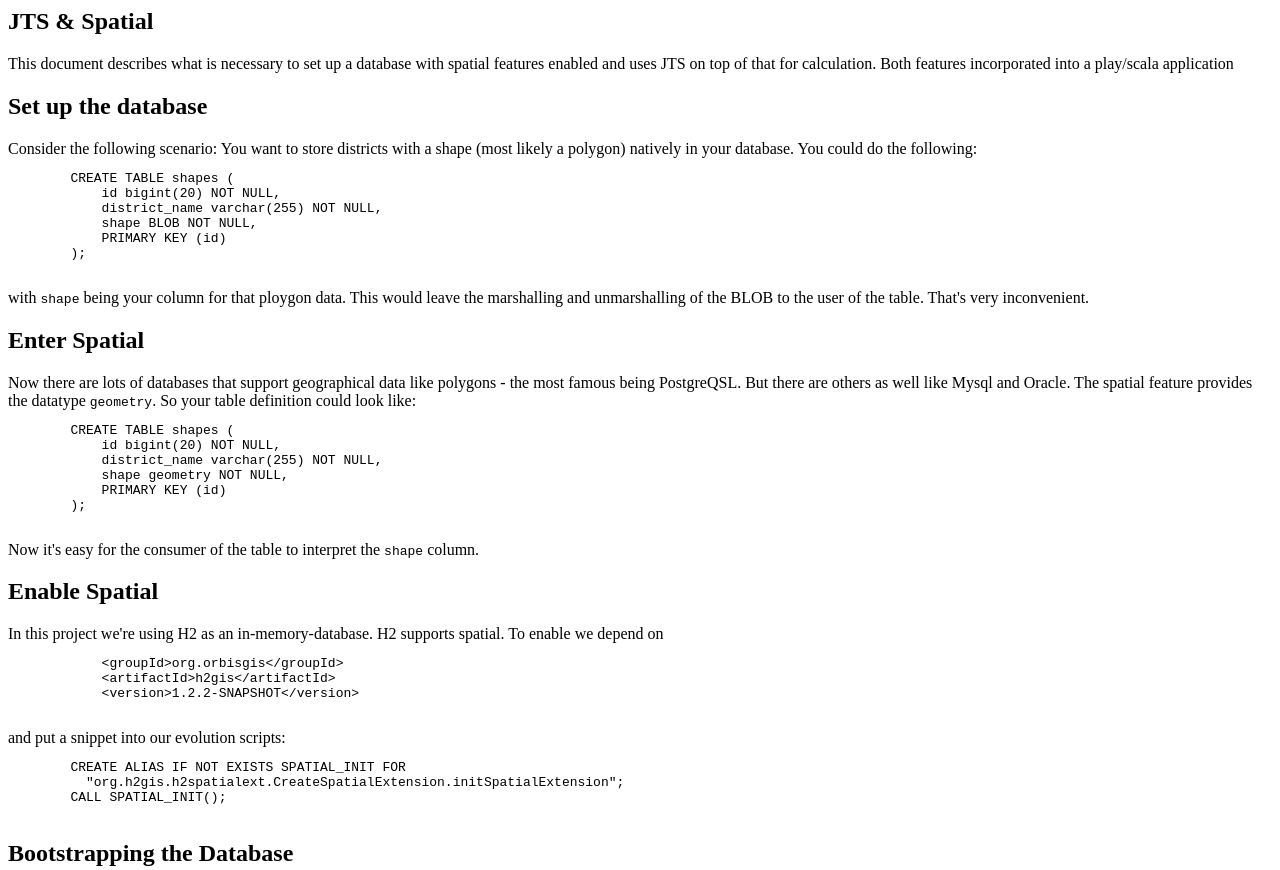
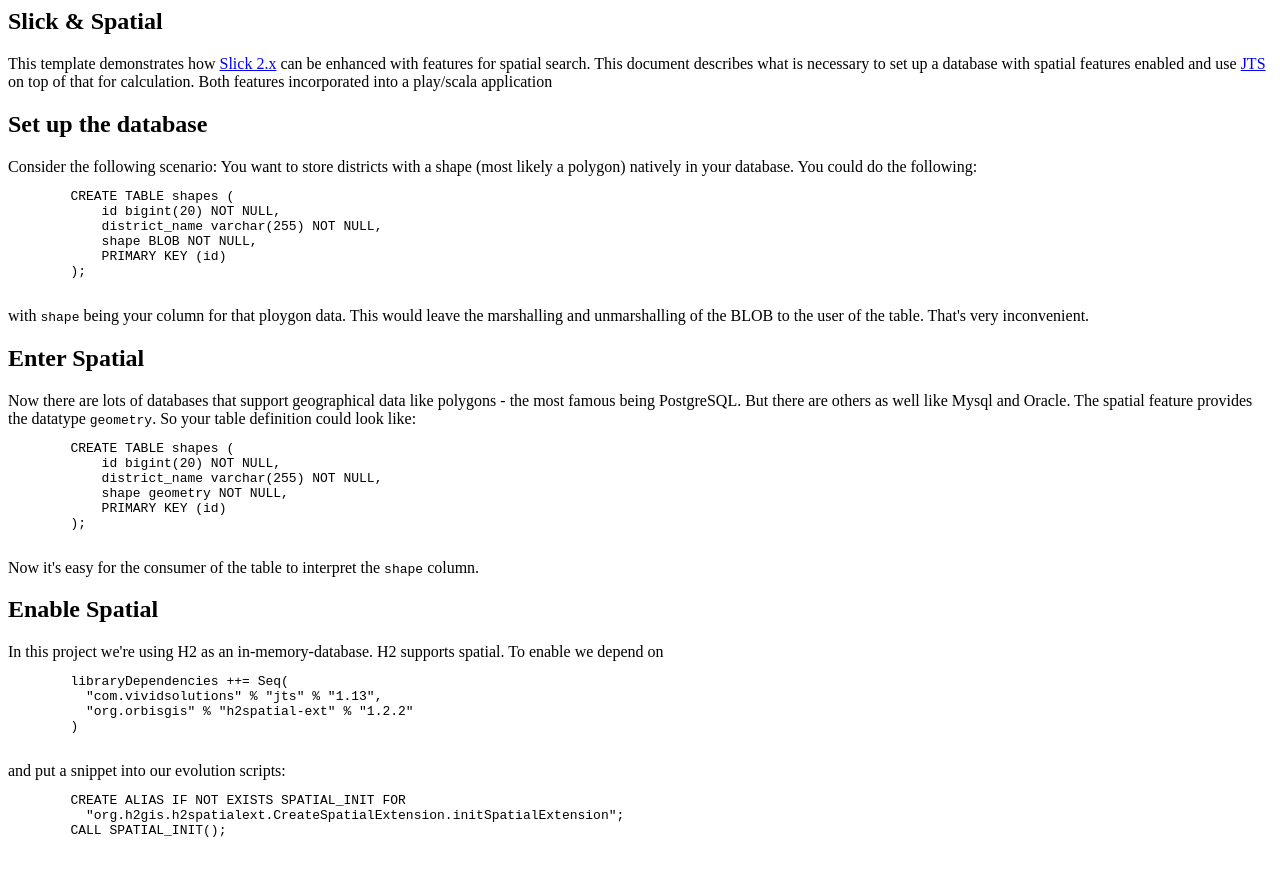
Before and after one commit to leanovate/slick-jts, a plain HTML site: page tutorial/index.html in a window 1280 px wide. Shown: the top 870 px of the page. Drawn offline with Linux system fonts and the light colour scheme.

```diff
--- a/tutorial/index.html
+++ b/tutorial/index.html
@@ -5,8 +5,12 @@
 <body>
 
 <div>
-    <h2>JTS & Spatial</h2>
-    This document describes what is necessary to set up a database with spatial features enabled and uses JTS on
+    <h2>Slick & Spatial</h2>
+    This template demonstrates how
+    <a href="http://slick.typesafe.com/">Slick 2.x</a> can be enhanced with features for spatial search.
+
+    This document describes what is necessary to set up a database with spatial features enabled and use
+    <a href="https://en.wikipedia.org/wiki/JTS_Topology_Suite">JTS</a> on
     top of that for calculation. Both features incorporated into a play/scala application
 </div>
 
@@ -30,7 +34,7 @@
 
 <div>
     <h2>Enter Spatial</h2>
-    Now there are lots of databases that support geographical data like polygons - the most famous being PostgreQSL. But
+    Now there are lots of databases that support geographical data like polygons - the most famous being PostgreSQL. But
     there are others as well like Mysql and Oracle. The spatial feature provides the datatype <code>geometry</code>. So
     your table definition could look like:
     <pre>
@@ -48,9 +52,10 @@
     <h2>Enable Spatial</h2>
     In this project we're using H2 as an in-memory-database. H2 supports spatial. To enable we depend on
     <pre>
-            &lt;groupId&gt;org.orbisgis&lt;/groupId&gt;
-            &lt;artifactId&gt;h2gis&lt;/artifactId&gt;
-            &lt;version&gt;1.2.2-SNAPSHOT&lt;/version&gt;
+        libraryDependencies ++= Seq(
+          "com.vividsolutions" % "jts" % "1.13",
+          "org.orbisgis" % "h2spatial-ext" % "1.2.2"
+        )
     </pre>
     and put a snippet into our evolution scripts:
     <pre>
@@ -113,9 +118,17 @@
 
 <div>
     <h2>Caveats</h2>
-    This version of <code>jts</code> does not seem to work natively with the <code>reactive streams</code> of
-    slick &gt;= 3.0.0. Instead of <code>geometry</code> objects. The library functions of <code>jts</code>
-    are called with streams.
+    <ul>
+        <li>
+            This version of <code>jts</code> does not seem to work natively with the <code>reactive streams</code> of
+            slick &gt;= 3.0.0. Instead of <code>geometry</code> objects. The library functions of <code>jts</code>
+            are called with streams.
+        </li>
+        <li>
+            This demo showcases the use of JTS with H2. If you want to use another database the SQL queries may be different.
+        </li>
+    </ul>
+
 </div>
 </body>
 </html>
```
Also changed, not shown: 1 other file.
